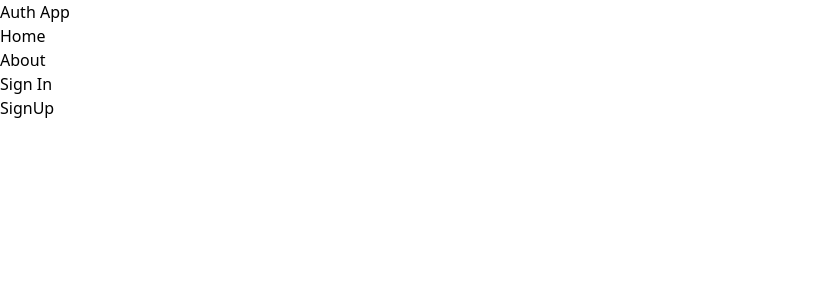
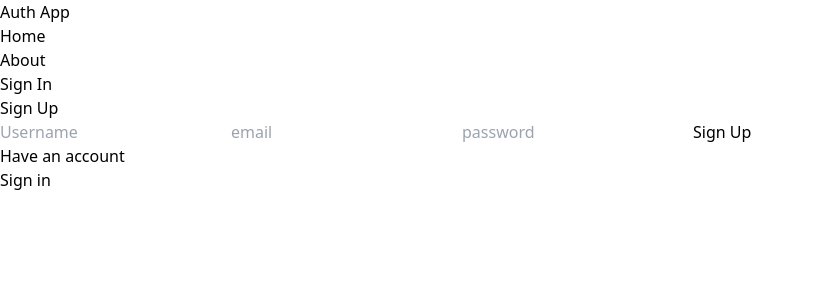
Before and after one commit to Ashish-verma-NSUT/mern-auth, a React (Vite) app in the folder mern-auth/client/: page /sign-up in a window 1280 px wide. Shown: the top 300 px of the page, without its empty margins (0-814 px from the left). Built offline with nearby package versions, Linux system fonts and the light colour scheme.

Commit message:
complete signup page ui

```diff
--- a/mern-auth/client/src/App.jsx
+++ b/mern-auth/client/src/App.jsx
@@ -1,23 +1,23 @@
 import { BrowserRouter, Routes, Route } from 'react-router-dom';
 import About from './pages/About';
-import SignUp from './pages/SignUp'
 import Profile from './pages/Profile'
 import SignIn from './pages/SignIn'
 import Home from './pages/Home'
 import Header from './components/Header';
+import SignUp from './pages/SignUp';
 
 export default function App() {
   return (
-  <BrowserRouter>
-  <Header />
-  <Routes>
-    <Route path='/' element={<Home />} />
-    <Route path='/about' element={<About />} />
-    <Route path='/sign-in' element={<SignIn />} />
-    <Route path='/sign-up' element={<SignUp />} />
-    <Route path='/profile' element={<Profile />} />
-  </Routes>
-  </BrowserRouter>
+    <BrowserRouter>
+    <Header/>
+    <Routes>
+      <Route path='/' element={<Home />}></Route>
+      <Route path='/about' element={<About/>}></Route>
+      <Route path='/profile' element={<Profile/>}></Route>
+      <Route path='/sign-in' element={<SignIn />}></Route>
+      <Route path='/sign-up' element={<SignUp/>}></Route>
+    </Routes>
+    </BrowserRouter>
   );
 
 }
--- a/mern-auth/client/src/pages/About.jsx
+++ b/mern-auth/client/src/pages/About.jsx
@@ -1,7 +1,6 @@
 import React from 'react'
 
 export default function About() {
-  return (
-    <h1>About</h1>
-  )
+  return  <h1>About</h1>
+
 }
--- a/mern-auth/client/src/pages/Home.jsx
+++ b/mern-auth/client/src/pages/Home.jsx
@@ -4,7 +4,6 @@
   return (
 
     <div>
-        Hello world
         <div>
             hello world
         </div>
--- a/mern-auth/client/src/pages/SignUp.jsx
+++ b/mern-auth/client/src/pages/SignUp.jsx
@@ -1,7 +1,31 @@
 import React from 'react'
+import {Link} from 'react-router-dom'
 
 export default function SignUp() {
   return (
-    <div>SignUp</div>
+    <>
+    <div className='p-3 max-w-lg mx-auto'>
+      <h1 className='text-3xl text-center font-semibold p-3'>
+        Sign Up
+      </h1>
+      <form className='flex flex-col gap-4'>
+        <input type='text' placeholder='Username'
+        id='username' className='bg-slate-100 p-3 rounded-lg'/>
+        <input type='email' placeholder='email'
+        id='email' className='bg-slate-100 p-3 rounded-lg'/>
+        <input type='password' placeholder='password'
+        id='password' className='bg-slate-100 p-3 rounded-lg'/>
+        <button className='bg-slate-700 text-white p-3
+        rounded-lg uppercase hover:opacity-80'>Sign Up</button>
+      </form>
+      <div className='flex gap-2 mt-5'>
+        <p>Have an account</p>
+        <Link to='/sign-in'>
+        <span className='text-blue-500'>Sign in</span>
+        </Link>
+      </div>
+    </div>
+    </>
+
   )
 }
```
